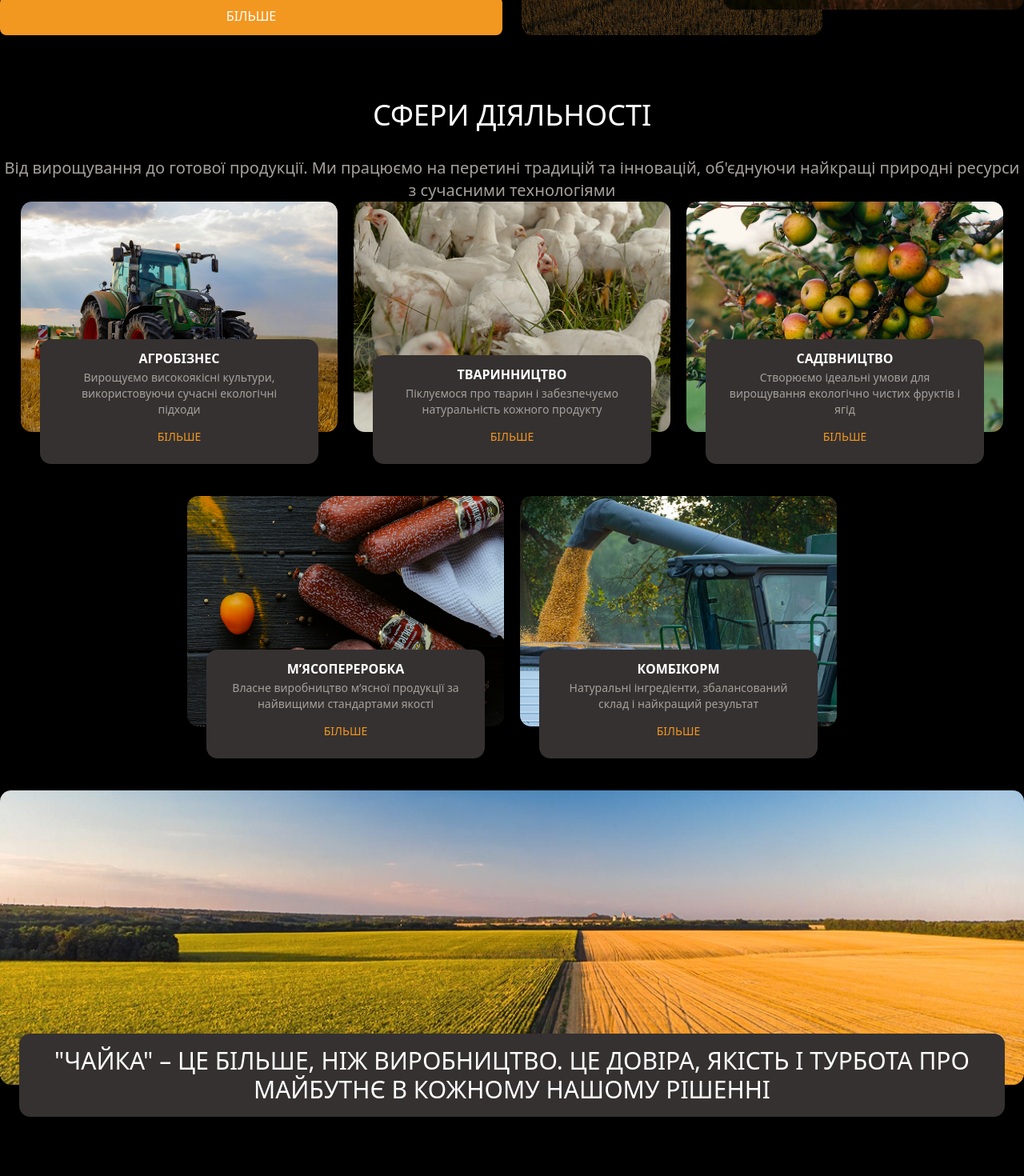
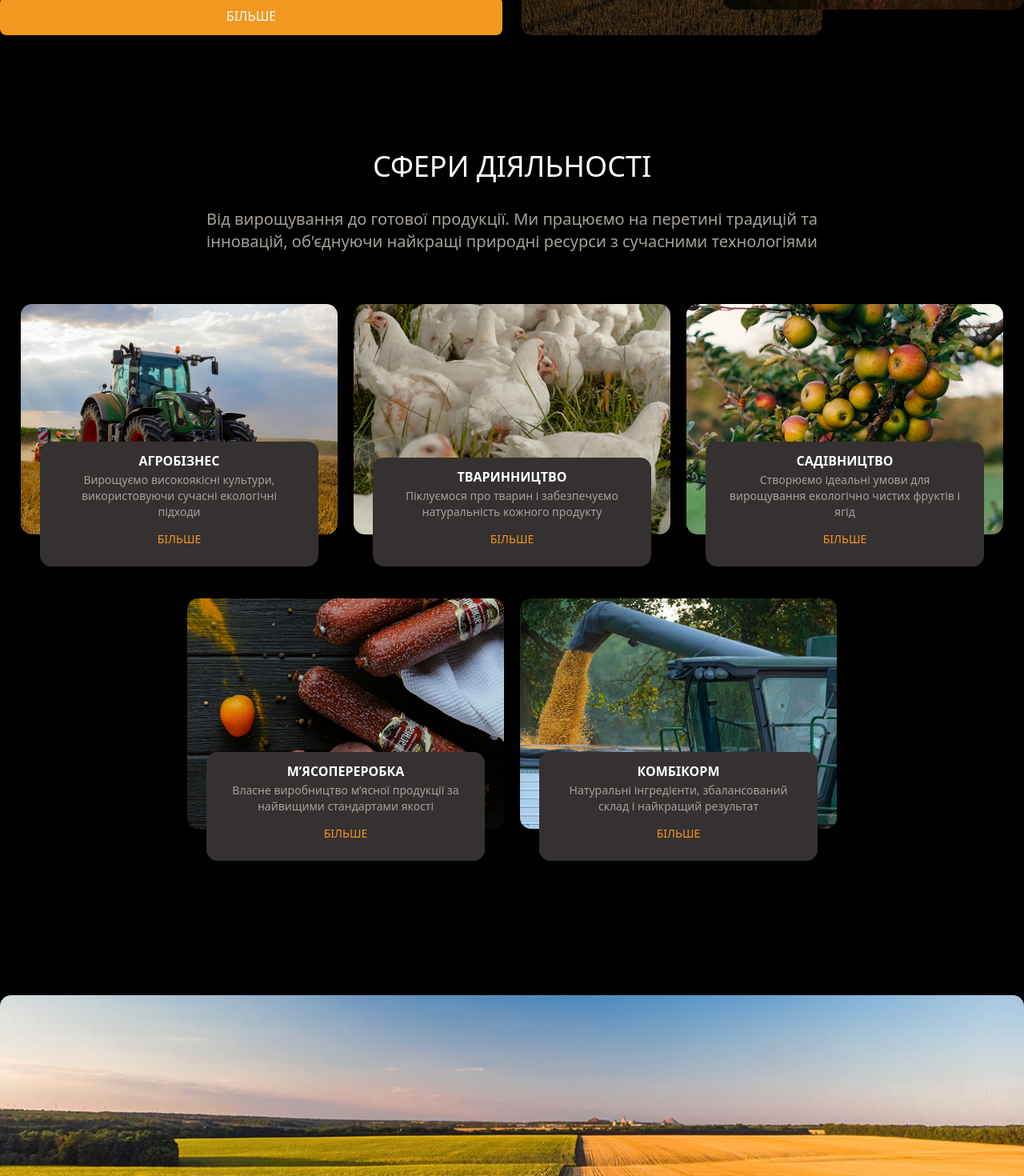
Before and after one commit to ArtemixArt228/chaika, a Next.js app: page / in a window 1280 px wide. Shown: the part 1520-2990 px from the top of the page at 80% size. Built offline with nearby package versions, Linux system fonts and the light colour scheme.

Commit message:
Refactor HeroSection: move HeroAdvantagesCards into HeroSection, adjust styles, and enhance DescriptionSection with improved responsiveness

```diff
--- a/src/app/(homepage)/activity-section/activity-section.tsx
+++ b/src/app/(homepage)/activity-section/activity-section.tsx
@@ -37,11 +37,11 @@ const ACTIVITY_CARDS = [
 
 export const ActivitySection = () => {
   return (
-    <section className="container mx-auto mb-20">
+    <section className="container mx-auto mb-24 lg:mb-52 p-3 lg:p-0">
       <h4 className="text-center text-white uppercase text-4xl mb-8">
         Сфери діяльності
       </h4>
-      <p className="text-stone-400 text-xl text-center">
+      <p className="text-stone-400 text-xl text-center max-w-3xl mx-auto mb-16">
         Від вирощування до готової продукції. Ми працюємо на перетині традицій
         та інновацій, об&#39;єднуючи найкращі природні ресурси з сучасними
         технологіями
--- a/src/app/(homepage)/banner-section/banner-section.tsx
+++ b/src/app/(homepage)/banner-section/banner-section.tsx
@@ -3,7 +3,7 @@ import Image from "next/image";
 
 export const BannerSection = () => {
   return (
-    <section className="container mx-auto mb-30">
+    <section className="container mx-auto mb-24 lg:mb-52">
       <div className="relative rounded-xl h-92">
         <Image
           src="/homepage/banner-section/banner.png"
--- a/src/app/(homepage)/description-section/description-section.tsx
+++ b/src/app/(homepage)/description-section/description-section.tsx
@@ -5,7 +5,7 @@ import { MainButton } from "@/components/shared/button";
 
 export const DescriptionSection = () => {
   return (
-    <section className="container mx-auto mb-20">
+    <section className="container mx-auto mb-24 lg:mb-36">
       <h4 className="bg-main md:bg-transparent text-center text-white uppercase text-2xl md:text-4xl mb-8">
         Від родючих полів до смачних страв – ми створюємо якість природним
         шляхом
```
